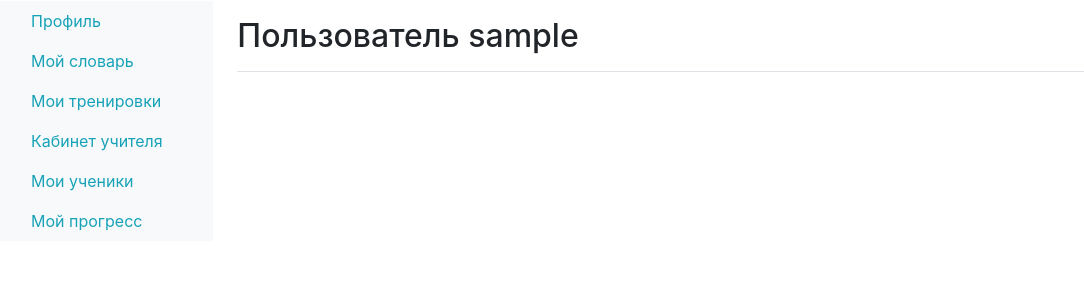
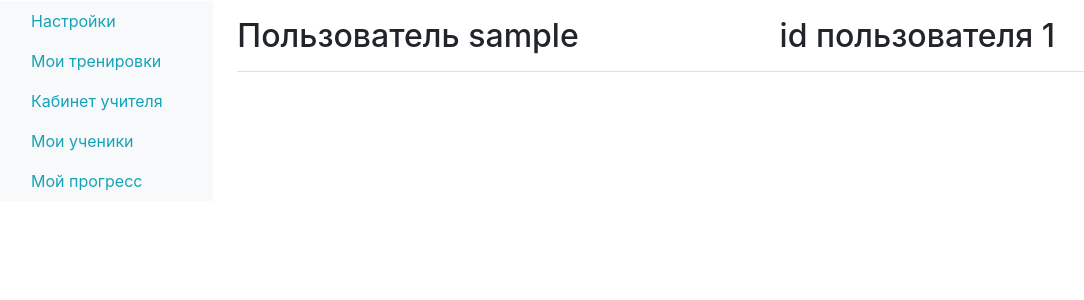
Before and after one commit to KaterusiaFX/deja_vu_words, a Flask app: a page that uses webapp/templates/user/user_page.html in a window 1280 px wide. Shown: the part 56-356 px from the top of the page, without its empty margins (0-1084 px from the left). Run offline with Flask 2, Linux system fonts and the light colour scheme; the visitor is signed in with stand-in values (Sample User, id 1); data comes from the database, SQL or seed files in the repository; some libraries are stand-ins or nearby versions.

Commit message:
created edit_profile template, user_page show user id added, user_page_menu new links for settings, new vew function

```diff
--- a/webapp/templates/user/user_page.html
+++ b/webapp/templates/user/user_page.html
@@ -7,6 +7,7 @@
           <main role="main" class="col-md-9 ml-sm-auto col-lg-10 px-4">
           <div class="d-flex justify-content-between flex-wrap flex-md-nowrap align-items-center pt-3 pb-2 mb-3 border-bottom">
             <h1 class="h2">Пользователь {{ user.username }}</h1>
+            <h2 class="h2">id пользователя {{ user_id }}</h2>
             <div class="btn-toolbar mb-2 mb-md-0">
             </div>
           </div>
--- a/webapp/templates/user/user_page_menu.html
+++ b/webapp/templates/user/user_page_menu.html
@@ -2,15 +2,9 @@
     <div class="sidebar-sticky">
       <ul class="nav flex-column">
         <li class="nav-item">
-          <a class="nav-link text-left text-info" href="">
-            <span data-feather="home"></span>
-            Профиль <span class="sr-only">(current)</span>
-          </a>
-        </li>
-        <li class="nav-item">
-          <a class="nav-link text-left text-info" href="">
+          <a class="nav-link text-left text-info" href="{{ url_for('user.edit_profile', username=current_user.username) }}">
             <span data-feather="file"></span>
-            Мой словарь
+            Настройки
           </a>
         </li>
         <li class="nav-item">
--- a/webapp/user/views.py
+++ b/webapp/user/views.py
@@ -55,14 +55,17 @@ def register():
     return render_template('user/register.html', page_title=title, form=form)
 
 
-@blueprint.route('/user/<username>')  # в URL на место <username> будет подставлятся текущее имя пользоваетля
-@login_required  # этот декоратор разрешает доступ к '/user/<username>' только зарегистрированным пользователям
+@blueprint.route('/user/<username>')
+@login_required
 def user(username):
     username = User.query.filter_by(username=username).first_or_404()
-    return render_template('user/user_page.html', user=username)
+    user_id = current_user.get_id()
+    return render_template('user/user_page.html', user=username, user_id=user_id)
 
 
-@blueprint.route('/become-a-teacher/<username>', methods=['POST'])
-def become_a_teacher():
+@blueprint.route('/edit-profile/<username>')
+@login_required
+def edit_profile(username):
+    page_title = "Настройки профиля"
     username = User.query.filter_by(username=username).first_or_404()
-    return render_template('user/chooze_teacher_or_student.html', user=username)
+    return render_template('user/edit_profile.html', user=username, title=page_title)
```
Also changed, not shown: webapp/templates/user/edit_profile.html (+12 -15 lines).
